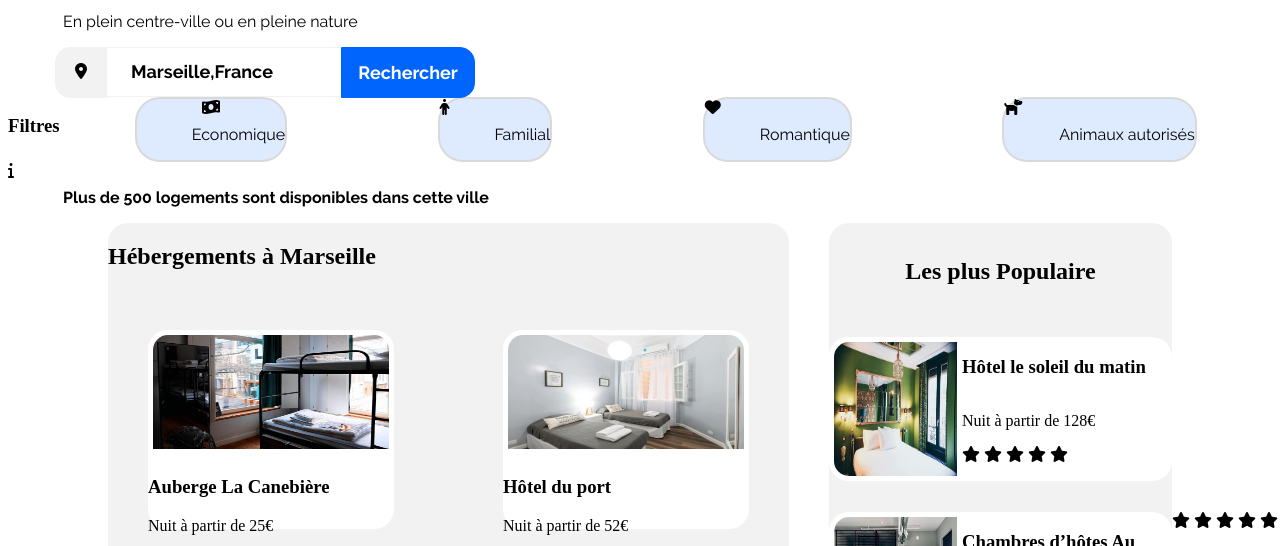
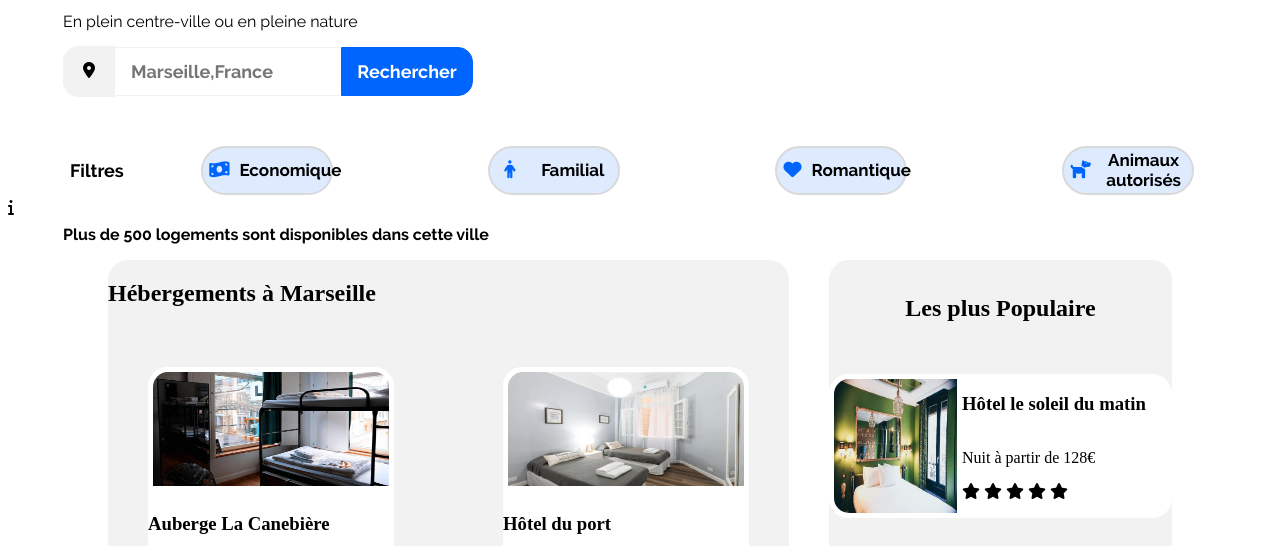
Before and after one commit to Denuet-Theo/Creersiteagencebooki_Projet1, a plain HTML site: page index.html in a window 1280 px wide. Shown: the part 182-728 px from the top of the page. Drawn offline with Linux system fonts and the light colour scheme.

Commit message:
Ajout formulaire et bouton

```diff
--- a/Style/styles.css
+++ b/Style/styles.css
@@ -33,6 +33,7 @@
 
 .page{
  background-color: #F0F2F6;
+ width: 1400px;
 }
 
 #logo img{
@@ -88,10 +89,9 @@ header p{
     margin-left: 55px;
 }
 
-.barre_recherche{
+form{
     display: flex;
-    flex-wrap: nowrap;
-
+    align-items: center;
 }
 
 #iconeloc{
@@ -100,11 +100,10 @@ header p{
     background: #F2F2F2;
  border: 1px solid #F2F2F2;
  border-radius: 15px 0px 0px 15px;
+ position: absolute;
+ margin-left: 55px;
  display: flex;
  text-align: center;
-position: absolute;
-left: 55px;
-align-items: center;
  }
 
  i.fa-location-dot{
@@ -113,41 +112,36 @@ i.fa-location-dot{
      height: 18px;
  }
 
-#marseille{
+ #rechercheville{
      width: 332px;
-    height: 48px;
-    border: 1px solid #F2F2F2;
-    border-radius: 15px;
-    background: #FFFFFF;
-    margin-left: 55px;
-    display: flex;
-    align-items: center;
-}
-
-#marseille h3{
+     height: 49px;
      font-size: 18px;
      font-family: 'ralewaybold';
-    margin-left: 67px;
+     border-radius: 15px;
+     border: 1px solid #F2F2F2;
+     background: #FFFFFF;
+     padding-left: 67px;
+     margin-left: 55px;
  }
 
  #bloc_recherche{
+    width: 132px;
+    height: 49px;
+    color: #0065FC;
+border-radius : 0 px 15 px 15 px 0  px ;
+position:absolute;
+left: 341px;
+ }
 
+ button{
+     font-family: 'ralewaybold';
+     font-size: 18px;
+     color: #FFFFFF;
      width: 132px;
      height: 49px;
  background: #0065FC;
  border: 1px solid #0065FC;
  border-radius: 0px 15px 15px 0px;
-position: absolute;
-left: 341px;
-display: flex;
-align-items: center;
-}
-
-#bloc_recherche h3{
-    font-family: 'ralewaybold';
-    font-size: 18px;
-    margin: auto;
-    color: #FFFFFF;
  }
 
 #information p{
@@ -157,45 +151,40 @@ align-items: center;
 article{
 display: flex;
 flex-direction: row;
-justify-content: center;
+text-align:center;
+justify-content: space-between;
+margin-top: 46px;
+margin-left: 62px;
 }
 
-#billet{
+article h3{
+    font-family: 'ralewaybold';
+    font-size: 18px;
+}
+
+article .boutonmenu{
+    margin:auto;
     box-sizing: border-box;
     border: 2px solid #D9D9D9;
     border-radius: 25px;
     background-color: #DEEBFF;
-    flex: none;
-    margin: auto;
-    text-align: center;
-}
+    display: flex;
 
-#bonhomme{
-    box-sizing: border-box;
-    border: 2px solid #D9D9D9;
-    border-radius: 25px;
-    background-color: #DEEBFF;
-    flex: none;
-    margin: auto;
-}
-
-#coeur{
-    box-sizing: border-box;
-    border: 2px solid #D9D9D9;
-    border-radius: 25px;
-    background-color: #DEEBFF;
-    flex: none;
-    margin: auto;
 
 }
 
-#chien{
-    box-sizing: border-box;
-    border: 2px solid #D9D9D9;
-    border-radius: 25px;
-    background-color: #DEEBFF;
-    flex: none;
+article p{
+
+    font-size: 17px;
+    font-family: 'ralewaybold';
     margin:auto;
+    color: #000000;
+}
+
+article i.fa-solid{
+    margin:auto;
+    color: #0065FC;
+    padding-right: 10px;
 }
 
 section{
--- a/index.html
+++ b/index.html
@@ -20,35 +20,33 @@
       </div>
          <h1>Trouvez votre hébergement pour des vacances de rêve</h1>
          <p>En plein centre-ville ou en pleine nature</p>
-         <div class="barre_recherche">
+         <form method="get" action="">
             <div id="iconeloc">
                 <i class="fa-solid fa-location-dot"></i>
              </div>
-         <div id="marseille">
-            <h3>Marseille,France</h3>
+            <input type="search" name="rechercheville" id="rechercheville" placeholder="Marseille,France">
+            <div id="bloc_recherche">
+                <button>Rechercher</button>
              </div>
-         <div id="bloc_recherche">
-            <h3>Rechercher</h3>
-         </div>
-      </div>
+        </form>
          <article>
             <h3>Filtres</h3>
-            <div id="billet">
+            <button class="boutonmenu" type="button">
                <i class="fa-solid fa-money-bill-wave"></i>
                   <p>Economique</p>
-            </div>
-            <div id="bonhomme">
+            </button>
+            <button class="boutonmenu" type="button">
                <i class="fa-solid fa-person"></i>
                   <p>Familial</p>
-            </div>
-            <div id="coeur">
+            </button>
+            <button class="boutonmenu" type="button">
                <i class="fa-solid fa-heart"></i>
                   <p>Romantique</p>
-            </div>
-            <div id="chien">
+            </button>
+            <button class="boutonmenu" type="button">
                <i class="fa-solid fa-dog"></i>
                <p>Animaux autorisés</p>
-            </div>
+               </button>
          </article>
          <div id="information">
          <i class="fa-solid fa-info"></i>
```
Lines whose indentation alone changed are shown as unchanged.
